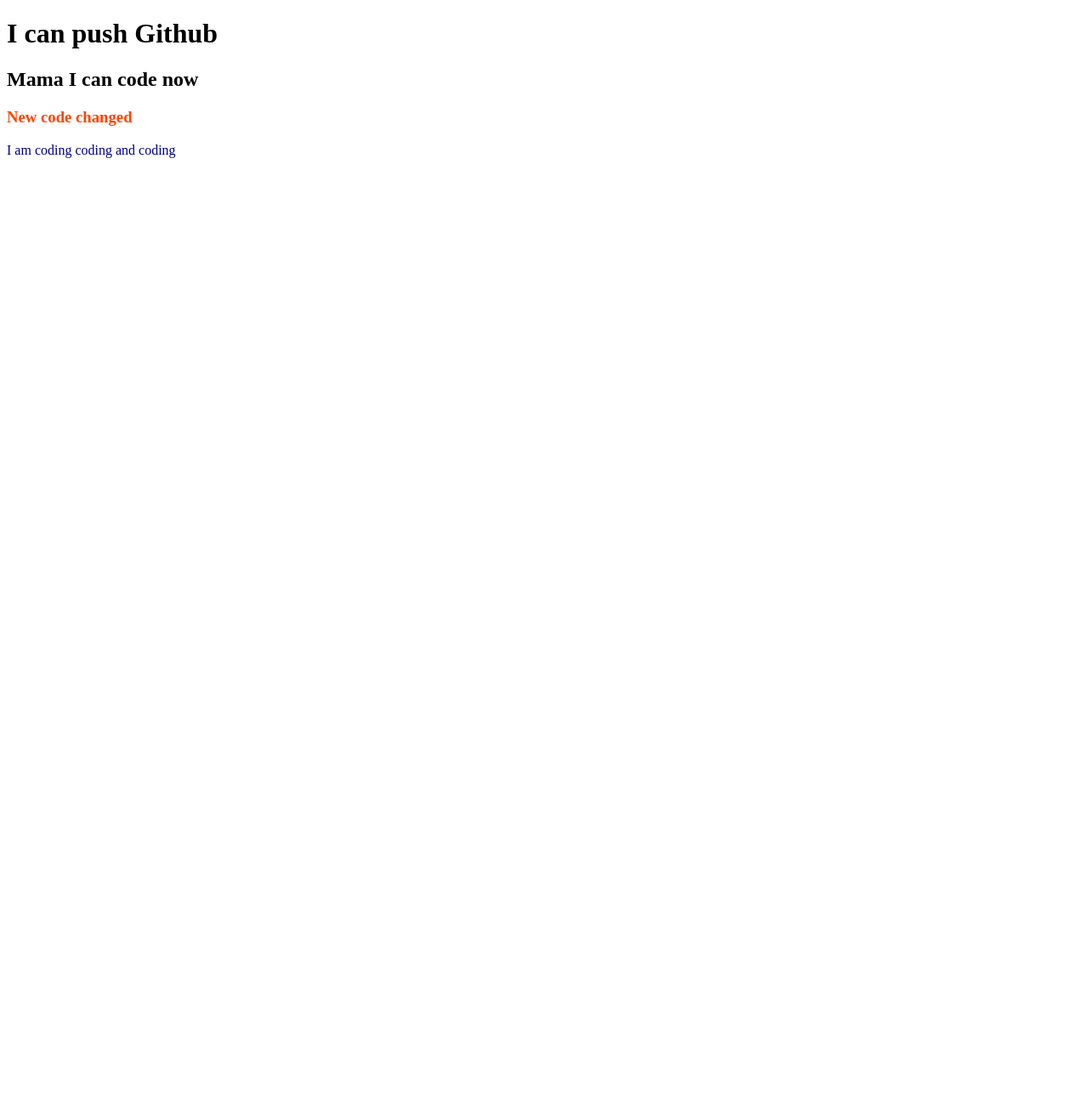
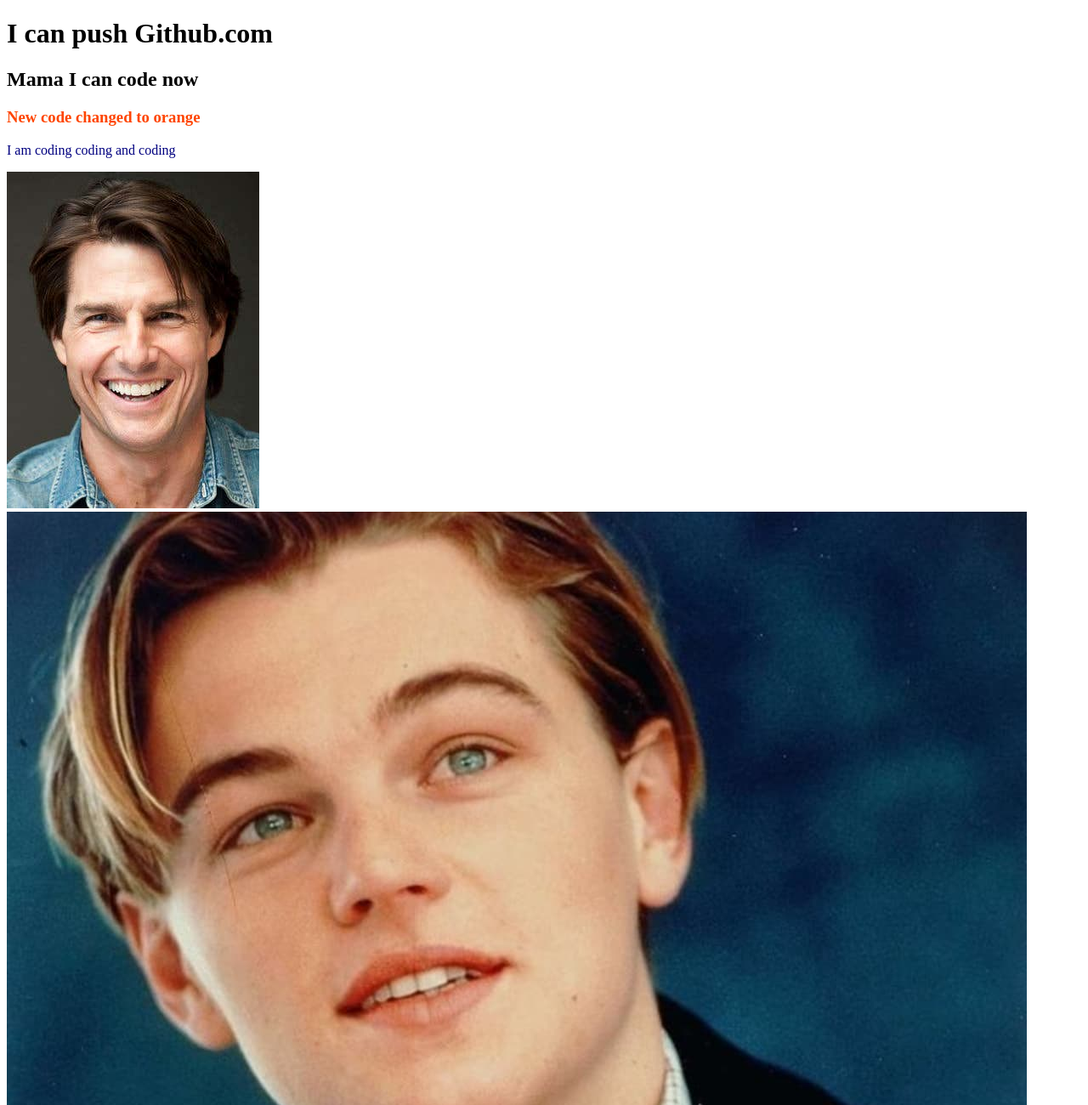
Before and after one commit to tashfiaislamistila/my-second-repo, a plain HTML site: page index.html in a window 1280 px wide. Shown: the top 1300 px of the page at 85% size. Before the commit the page ends 800 px from the top, so only its background shows below. Drawn offline with Linux system fonts and the light colour scheme.

Commit message:
image added

```diff
--- a/index.html
+++ b/index.html
@@ -8,9 +8,11 @@
     <link rel="stylesheet" href="style.css">
 </head>
 <body>
-    <h1>I can push Github</h1>
+    <h1>I can push Github.com</h1>
     <h2>Mama I can code now</h2>
-    <h3>New code changed</h3>
+    <h3>New code changed to orange</h3>
     <p>I am coding coding and coding</p>
+    <img src="tomc.jpg" alt="">
+    <img src="decap.jpg" alt="">
 </body>
 </html>
```
Also changed, not shown: ariana.jpg (added), decap.jpg (added), tomc.jpg (added).
